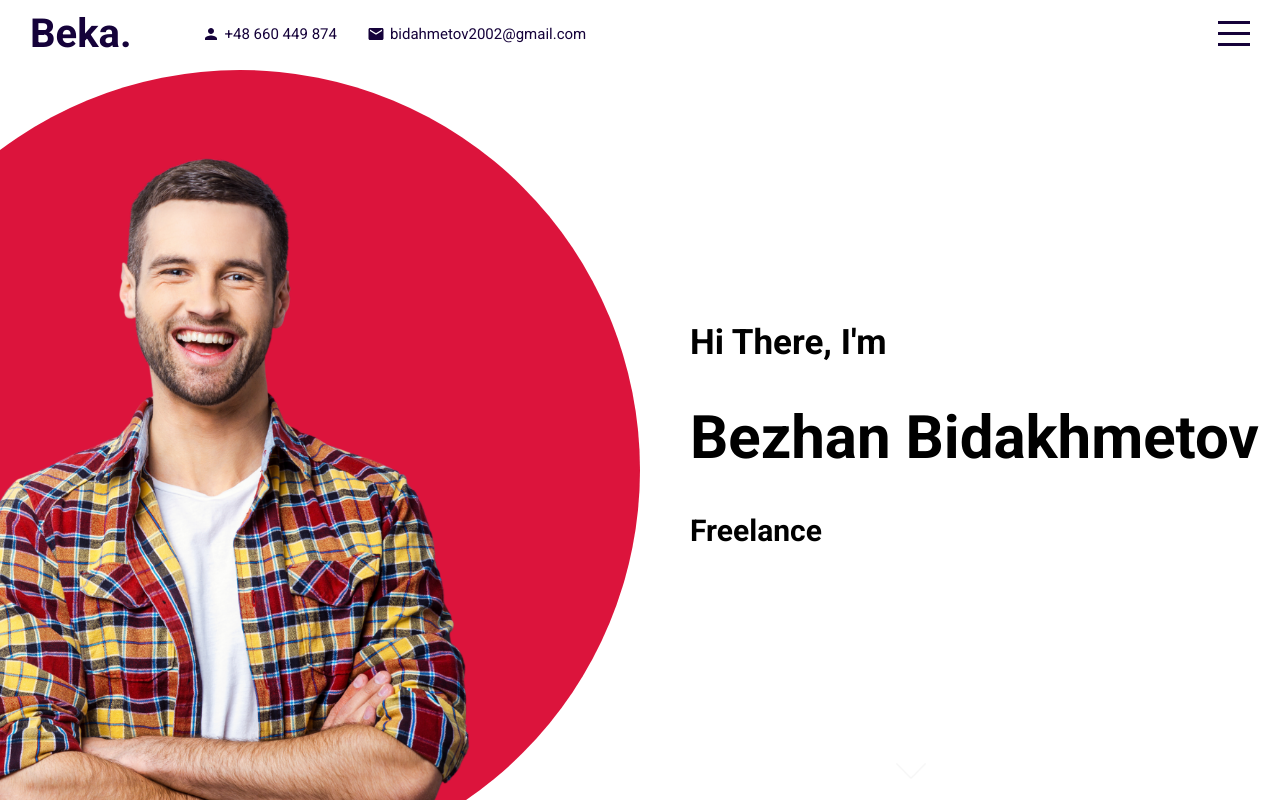
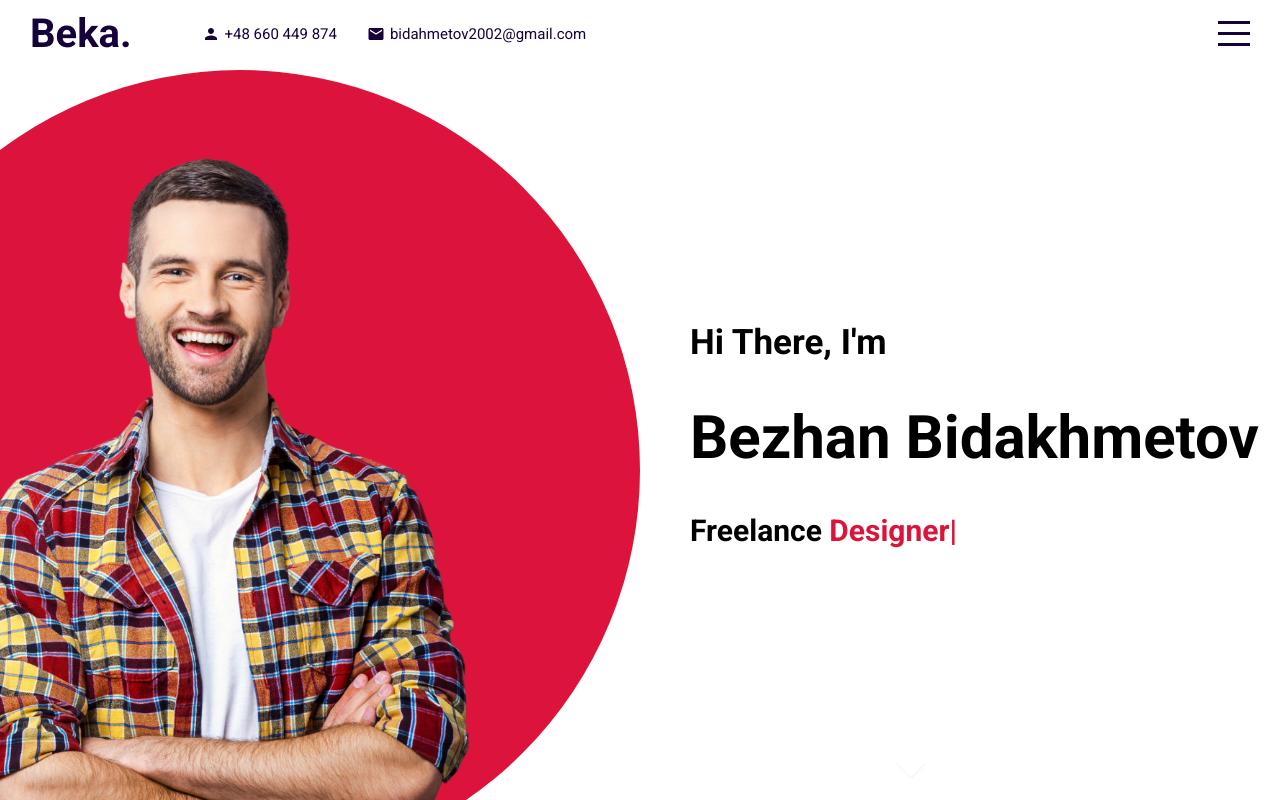
Before and after one commit to Bidahmetov02/Portfolio, a React (Create React App) app: page / in a window 1280 px wide. Built offline with nearby package versions, Linux system fonts and the light colour scheme.

Commit message:
iTyped animation implemented

```diff
--- a/package.json
+++ b/package.json
@@ -8,6 +8,7 @@
     "@testing-library/jest-dom": "^5.16.2",
     "@testing-library/react": "^12.1.2",
     "@testing-library/user-event": "^13.5.0",
+    "ityped": "^1.0.3",
     "node-sass": "^7.0.1",
     "react": "^17.0.2",
     "react-dom": "^17.0.2",
--- a/src/components/intro/Intro.jsx
+++ b/src/components/intro/Intro.jsx
@@ -1,6 +1,19 @@
 import "./intro.scss"
+import {init} from 'ityped'
+import { useEffect, useRef } from "react"
 
 export default function Intro() {
+  const textRef = useRef();
+
+  useEffect(()=>{
+    init(textRef.current, {
+      showCursor: false,
+      backDelay: 1500,
+      showCursor: true,
+      strings: ["Developer", "Designer", "Content Creator"],
+    })
+  }, []);
+
   return (
     <div className='intro' id="intro">
       <div className="left">
@@ -12,7 +25,7 @@
         <div className="wrapper">
           <h2>Hi There, I'm</h2>
           <h1>Bezhan Bidakhmetov</h1>
-          <h3>Freelance<span></span></h3>
+          <h3>Freelance <span ref={textRef}></span></h3>
         </div>
         <a href="#portfolio">
           <img src="assets/down.png" alt="" />
--- a/src/components/intro/intro.scss
+++ b/src/components/intro/intro.scss
@@ -45,6 +45,25 @@
 
             h3 {
                 font-size: 30px;
+
+                span {
+                    font-size: inherit;
+                    color: crimson;
+                }
+
+                .ityped-cursor {
+                    animation: blink 0.6s infinite;
+                }
+
+                @keyframes blink {
+                    50% {
+                        opacity: 1;
+                    }
+
+                    100% {
+                        opacity: 0;
+                    }
+                }
             }
         }
 
```
Also changed, not shown: 1 other file (tests, documents, lock files or other folders).
